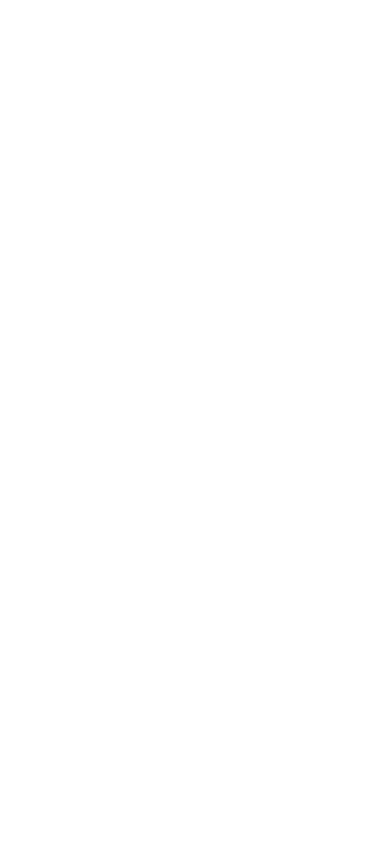
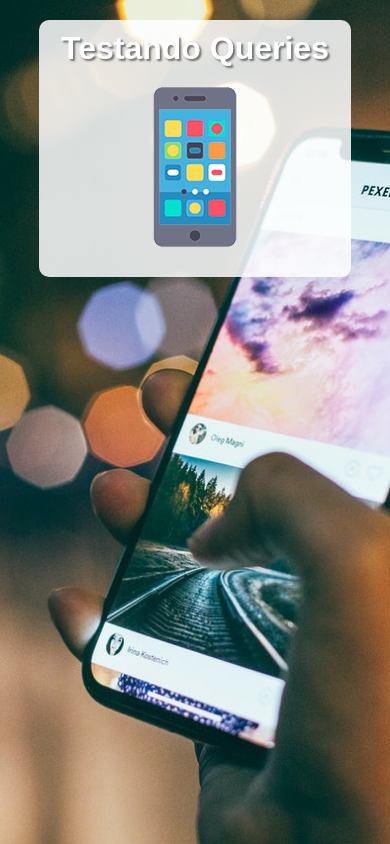
Before and after one commit to JefersonRodrigues21/html.css, a plain HTML site: page ex026/mq004/index.html in a window 390 px wide. Drawn offline with Linux system fonts and the light colour scheme.

Commit message:
primeiras config mobile first

```diff
--- /dev/null
+++ b/ex026/mq004/estilos/media-query.css
@@ -0,0 +1,3 @@
+@charset "UTF-8";
+
+/* Todas as demais mídias */
--- /dev/null
+++ b/ex026/mq004/estilos/style.css
@@ -0,0 +1,48 @@
+@charset "UTF-8";
+
+/* versão mobile first */
+
+*{
+    font-family: Arial, Helvetica, sans-serif;
+    font-size: 1em;
+    margin: 0px;
+    padding: 0px;
+    box-sizing: border-box;
+}
+
+html {
+    height: 100vh;
+}
+
+body {
+    background: black url(../imagens/back-phone.jpg) no-repeat;
+    background-size: cover;
+    background-position: center center;
+}
+
+main {
+    background-color: rgba(255, 255, 255, 0.842);
+    width: 80vw;
+    margin: auto;
+    margin-top: 20px;
+    border-radius: 10px;
+    padding: 10px;
+}
+
+h1 {
+    text-align: center;
+    color: white;
+    font-size: 2em;
+    text-shadow: 2px 2px 2px rgba(0, 0, 0, 0.493);
+}
+
+img {
+    display: block;
+    margin: auto;
+}
+
+img#phone { display: block;}
+img#tablet { display: none;}
+img#print { display: none;}
+img#pc { display: none;}
+img#tv { display: none;}
--- a/ex026/mq004/index.html
+++ b/ex026/mq004/index.html
@@ -4,8 +4,17 @@
     <meta charset="UTF-8">
     <meta name="viewport" content="width=device-width, initial-scale=1.0">
     <title>Media Query</title>
+    <link rel="stylesheet" href="estilos/style.css" media="all">
+    <link rel="stylesheet" href="estilos/media-query.css">
 </head>
 <body>
-
+    <main>
+        <h1>Testando Queries</h1>
+        <img id="phone" src="./imagens/icon-phone.png" alt="Acessando via telefone">
+        <img id="tablet" src="./imagens/icon-tablet.png" alt="Acessando tablet">
+        <img id="print" src="./imagens/icon-print.png" alt="Versão para impressão">
+        <img id="pc" src="./imagens/icon-pc.png" alt="Versão para desktop">
+        <img id="tv" src="./imagens/icon-tv.png" alt="Versão para Tv">
+    </main>
 </body>
 </html>
```
